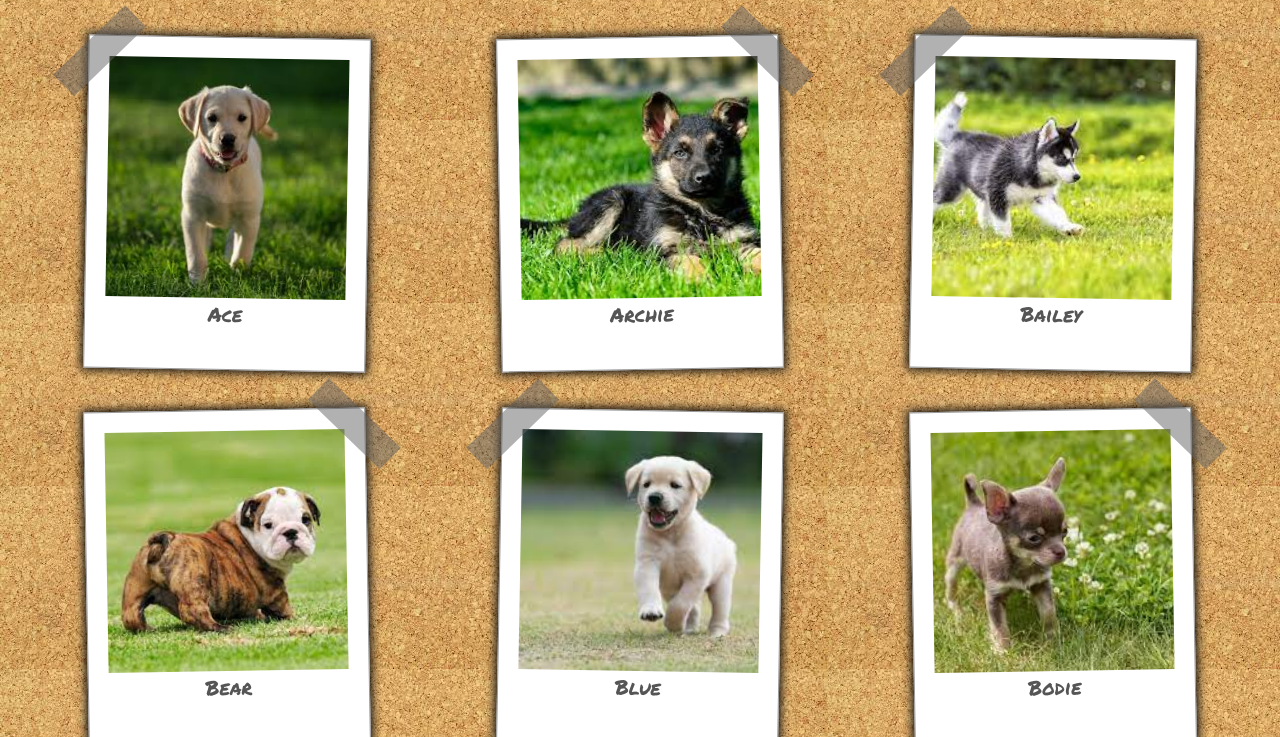
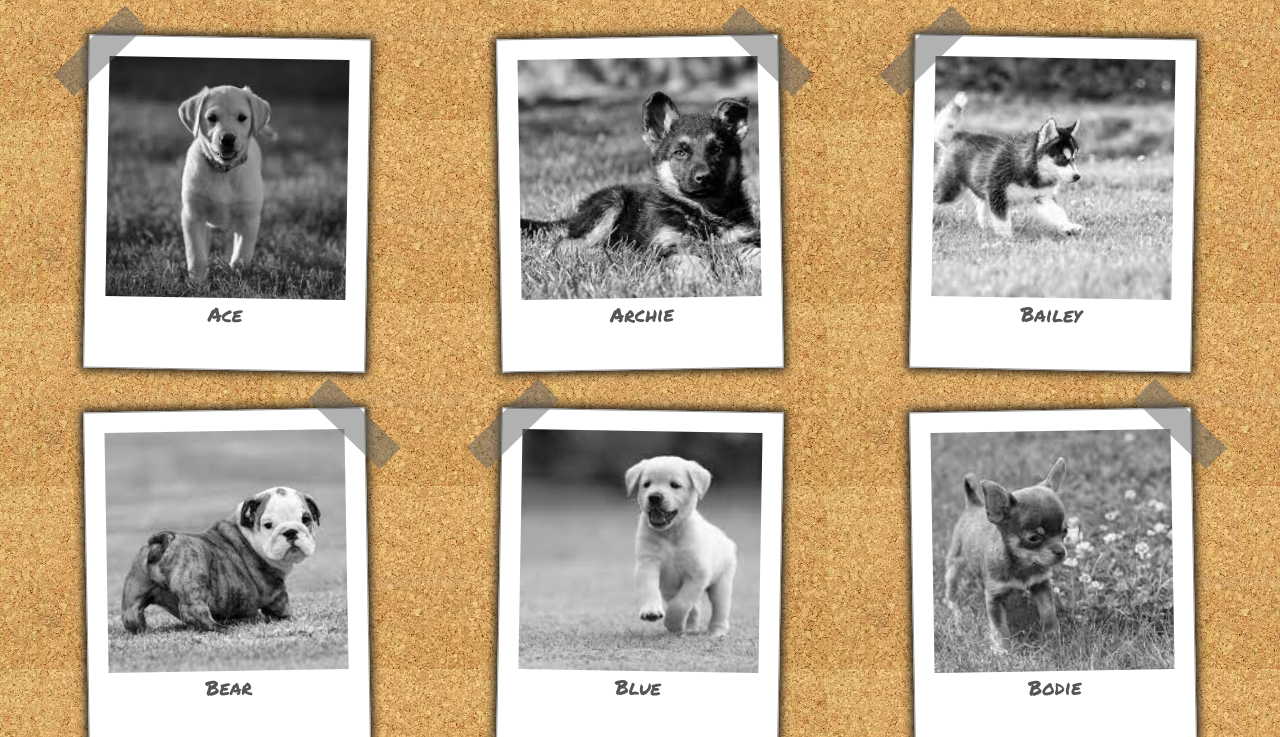
Before and after one commit to javierandres-dev/just_for_fun-polaroid_gallery, a plain HTML site: page index.html in a window 1280 px wide. Shown: the part 63-800 px from the top of the page. Drawn offline with Linux system fonts and the light colour scheme.

Commit message:
just for fun

```diff
--- a/css/index.css
+++ b/css/index.css
@@ -38,6 +38,9 @@ body {
   box-shadow: 0 0 1rem 0.25rem #111;
   border: 0.1rem solid #999;
   position: relative;
+  filter: grayscale(100%);
+  transform: scale(0.8);
+  transition: all 1000ms ease-in-out;
 }
 .card:nth-child(odd) {
   transform: rotate(1deg);
@@ -61,6 +64,10 @@ body {
 .card:nth-child(even)::before {
   right: -4rem;
   transform: rotate(45deg);
+}
+.card:hover {
+  filter: grayscale(0%);
+  transform: rotate(0deg);
 }
 .image {
   width: 24rem;
```
Also changed, not shown: index.html (+1 -1 lines).
